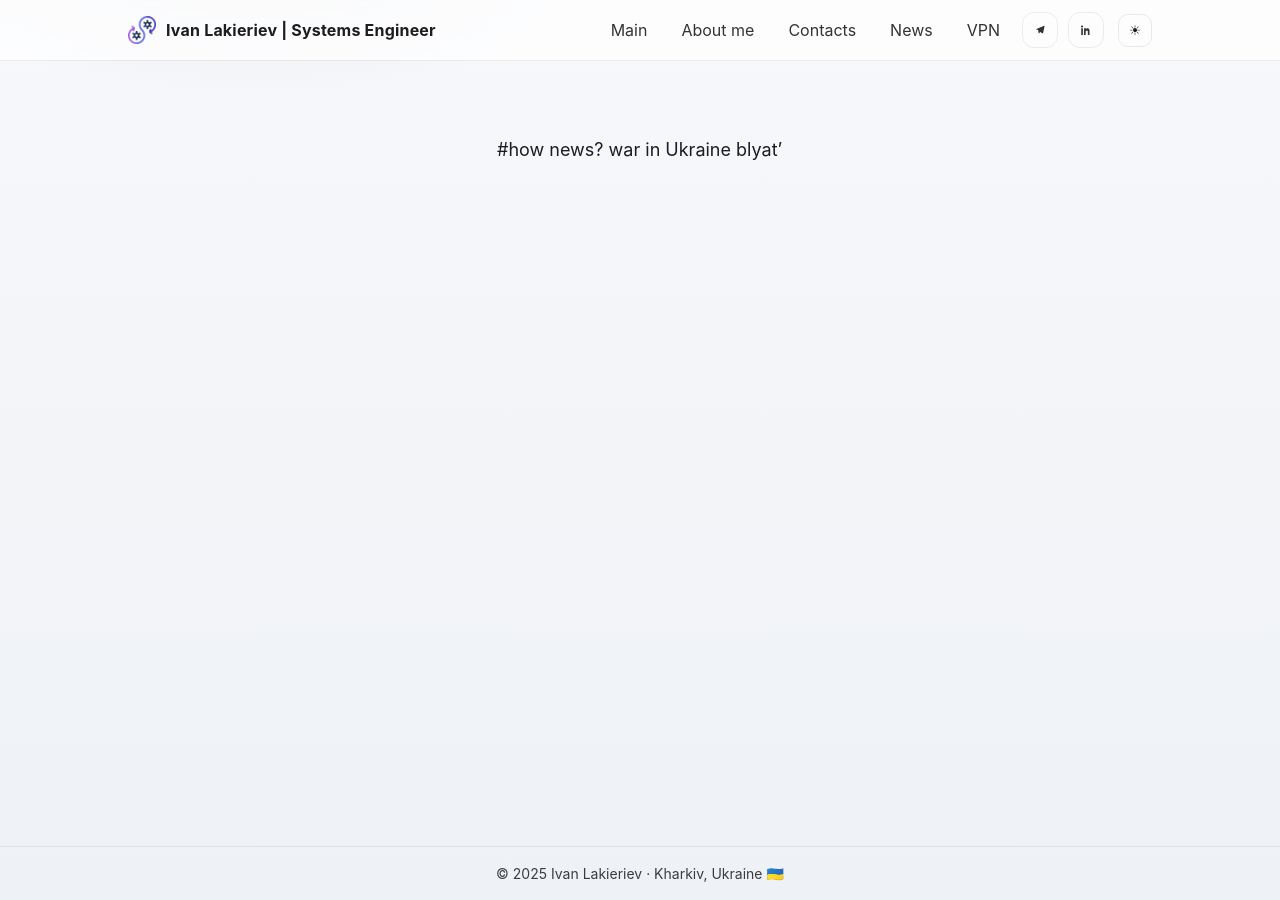
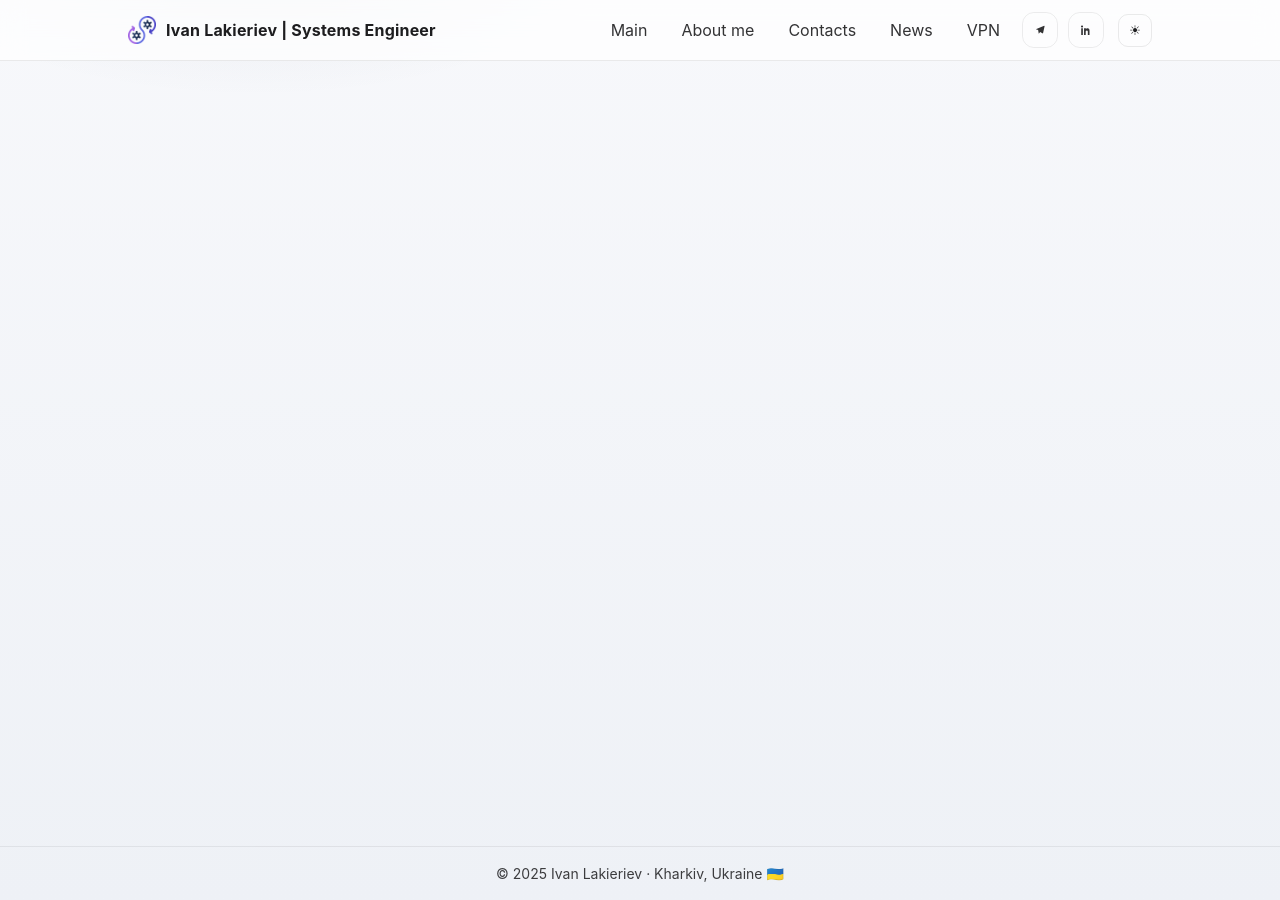
Before and after one commit to lkrv69/One-Page, a Jekyll site: the page built from news/index.md, in a window 1280 px wide. Built offline with Jekyll 4.4.1, drawn with Linux system fonts in a browser that asks for light colours.

Commit message:
Remove outdated news headline

```diff
--- a/news/index.md
+++ b/news/index.md
@@ -3,5 +3,3 @@ title: "news"
 layout: default
 description: "news"
 ---
-
-#how news? war in Ukraine blyat'
```
